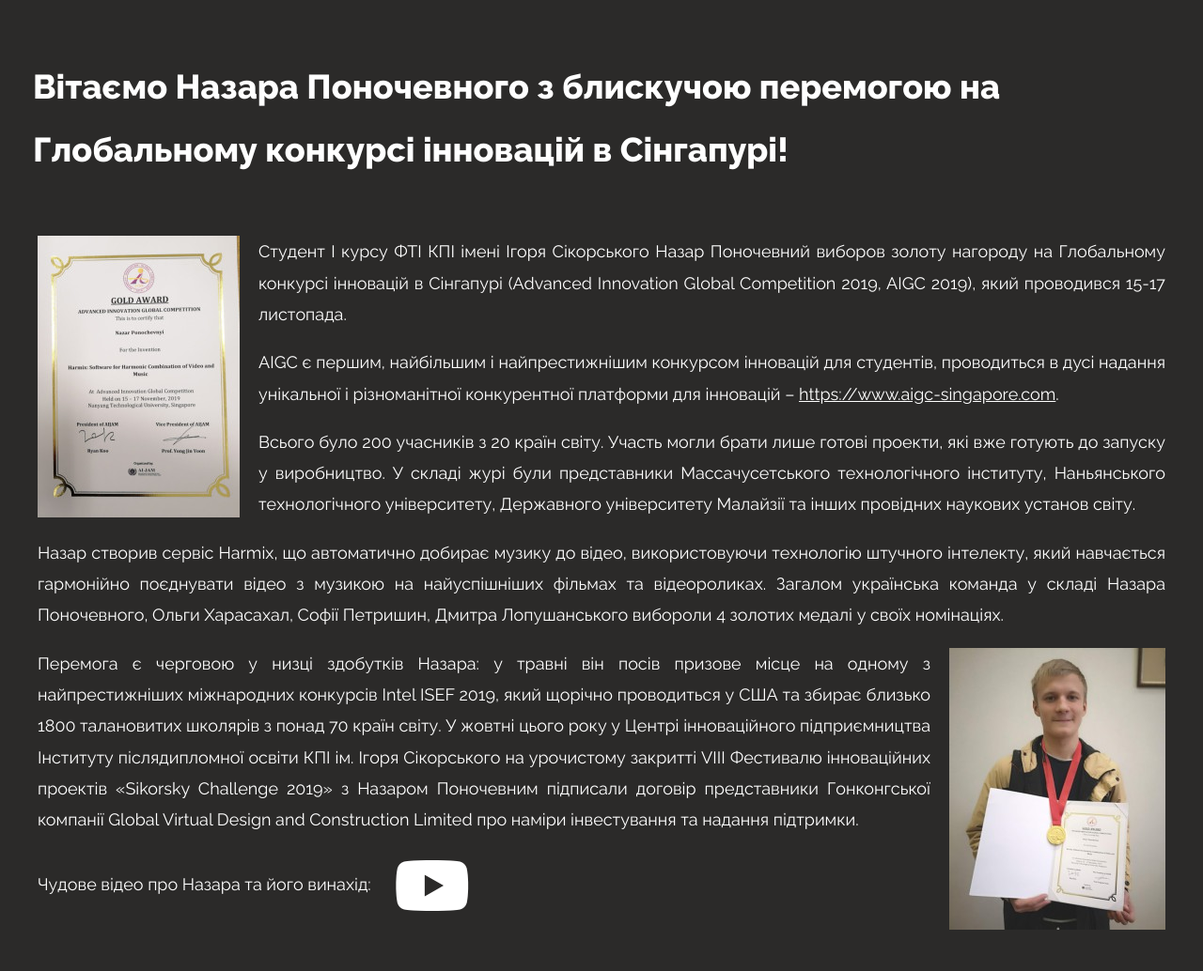
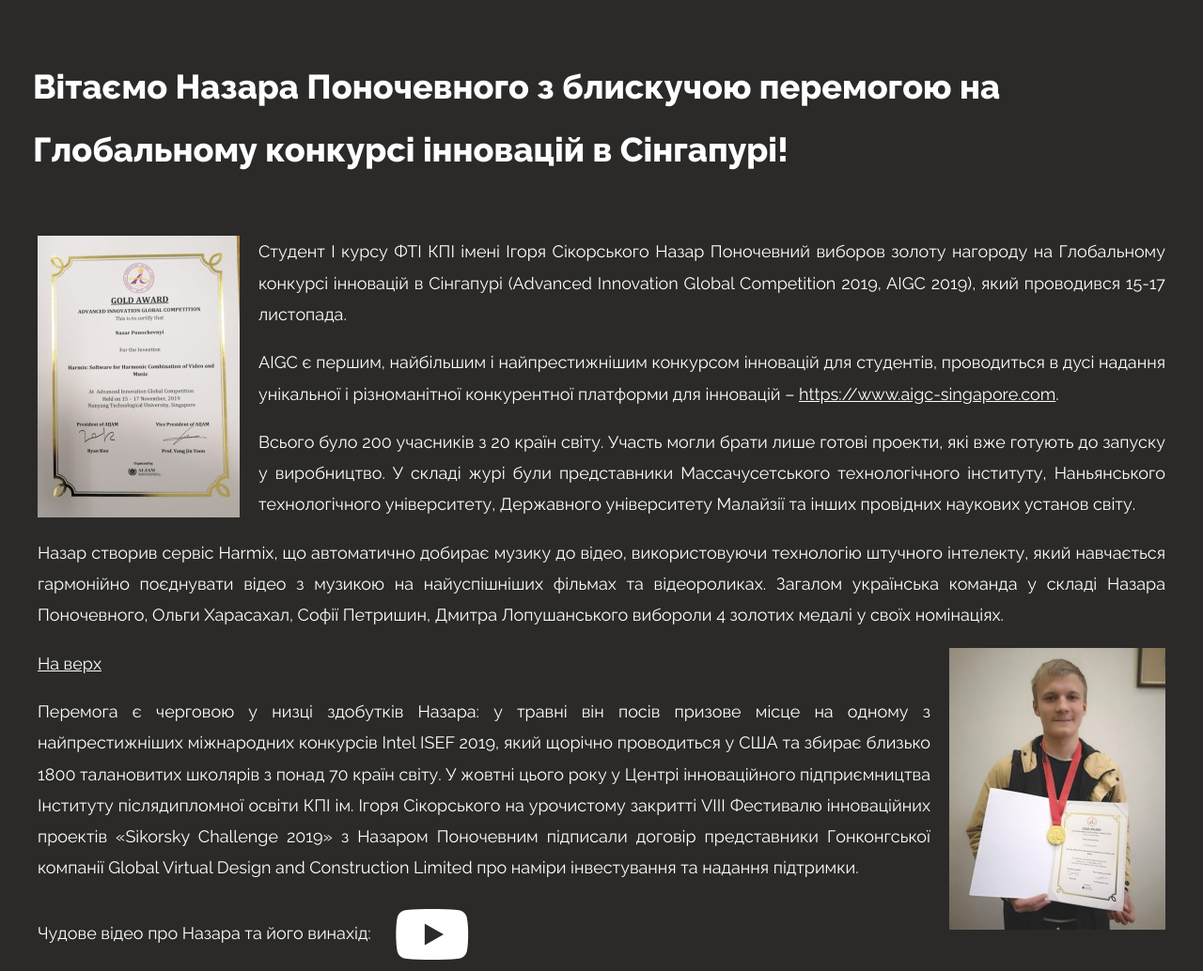
Before and after one commit to NazarPonochevnyi/Programming-Labs, a plain HTML site: page Computer systems Software/Lab7/index.html in a window 1280 px wide. Shown: the whole page at 94% size. Before the commit the page ends 1010 px from the top, so only its background shows below. Drawn offline with Linux system fonts and the light colour scheme.

Commit message:
Update index.html

```diff
--- a/Computer systems Software/Lab7/index.html
+++ b/Computer systems Software/Lab7/index.html
@@ -36,6 +36,7 @@
         <p>Назар створив сервіс Harmix, що автоматично добирає музику до  відео, використовуючи технологію штучного інтелекту, який навчається гармонійно поєднувати відео з музикою на найуспішніших фільмах та відеороликах. Загалом українська команда у складі Назара Поночевного, Ольги Харасахал, Софії Петришин, Дмитра Лопушанського  вибороли 4 золотих медалі у своїх номінаціях.</p>
 
         <img src="./images/Ponoch-1-230x300.jpg" alt="Поночевний Назар" class="nazar-img">
+        <figcaption><a href="#top">На верх</a></figcaption>
 
         <p>Перемога є черговою у низці здобутків Назара: у травні він посів призове місце на одному з найпрестижніших міжнародних конкурсів Intel ISEF 2019, який щорічно проводиться у США та збирає близько 1800 талановитих школярів з понад 70 країн світу. У жовтні цього року у Центрі інноваційного підприємництва Інституту післядипломної освіти КПІ ім. Ігоря Сікорського на урочистому закритті VIII Фестивалю інноваційних проектів «Sikorsky Challenge 2019» з Назаром Поночевним підписали договір представники Гонконгської компанії Global Virtual Design and Construction Limited про наміри інвестування та надання підтримки.</p>
 
```
